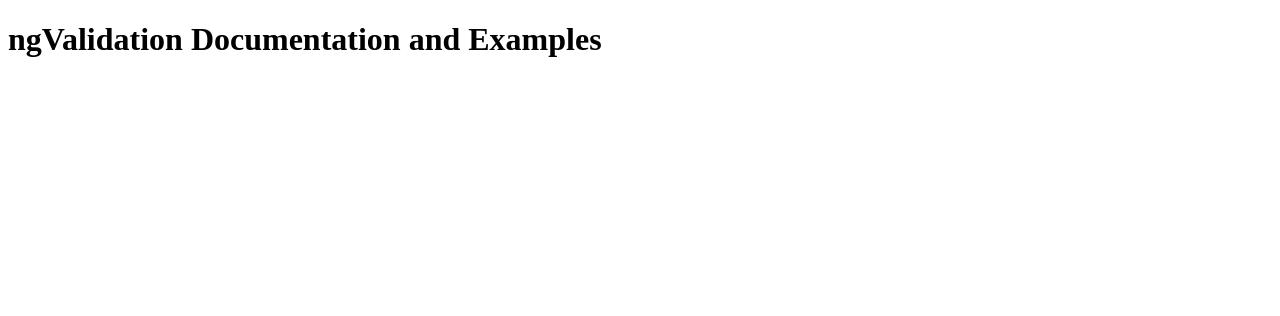
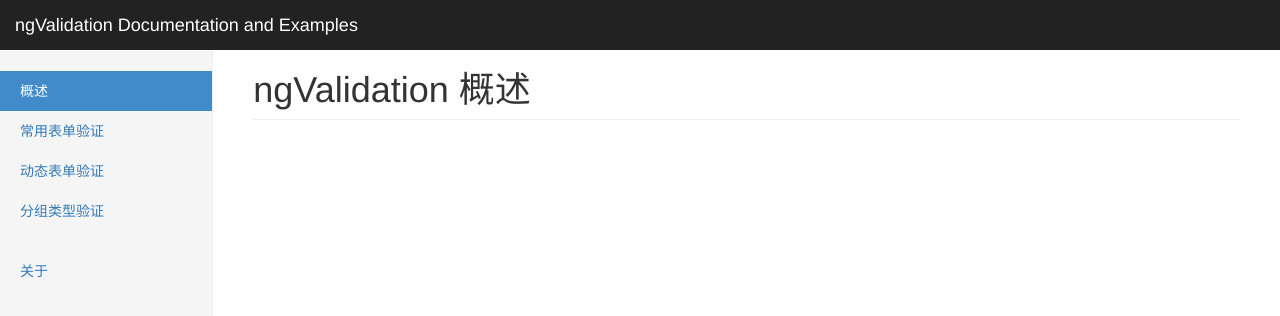
Before and after one commit to starzou/ng-validation, a website: page docs/index.html in a window 1280 px wide. Drawn offline with nearby package versions, Linux system fonts and the light colour scheme.

Commit message:
update docs

```diff
--- /dev/null
+++ b/docs/css/app.css
@@ -0,0 +1,109 @@
+/*
+ * Base structure
+ */
+
+/* Move down content because we have a fixed navbar that is 50px tall */
+body {
+    padding-top: 50px;
+}
+
+/*
+ * Global add-ons
+ */
+.sub-header {
+    padding-bottom: 10px;
+    border-bottom: 1px solid #eee;
+}
+
+/*
+ * Top navigation
+ * Hide default border to remove 1px line.
+ */
+.navbar-fixed-top {
+    border: 0;
+}
+
+/*
+ * Sidebar
+ */
+
+/* Hide for mobile, show later */
+.sidebar {
+    display: none;
+}
+
+@media (min-width: 768px) {
+    .sidebar {
+        position: fixed;
+        top: 51px;
+        bottom: 0;
+        left: 0;
+        z-index: 1000;
+        display: block;
+        padding: 20px;
+        overflow-x: hidden;
+        overflow-y: auto; /* Scrollable contents if viewport is shorter than content. */
+        background-color: #f5f5f5;
+        border-right: 1px solid #eee;
+    }
+}
+
+/* Sidebar navigation */
+.nav-sidebar {
+    margin-right: -21px; /* 20px padding + 1px border */
+    margin-bottom: 20px;
+    margin-left: -20px;
+}
+
+.nav-sidebar > li > a {
+    padding-right: 20px;
+    padding-left: 20px;
+}
+
+.nav-sidebar > .active > a,
+.nav-sidebar > .active > a:hover,
+.nav-sidebar > .active > a:focus {
+    color: #fff;
+    background-color: #428bca;
+}
+
+/*
+ * Main content
+ */
+
+.main {
+    padding: 20px;
+}
+
+@media (min-width: 768px) {
+    .main {
+        padding-right: 40px;
+        padding-left: 40px;
+    }
+}
+
+.main .page-header {
+    margin-top: 0;
+}
+
+/*
+ * Placeholder dashboard ideas
+ */
+
+.placeholders {
+    margin-bottom: 30px;
+    text-align: center;
+}
+
+.placeholders h4 {
+    margin-bottom: 0;
+}
+
+.placeholder {
+    margin-bottom: 20px;
+}
+
+.placeholder img {
+    display: inline-block;
+    border-radius: 50%;
+}
--- a/docs/index.html
+++ b/docs/index.html
@@ -3,10 +3,47 @@
 <head>
     <meta charset="UTF-8">
     <title>Documentation and Examples</title>
+    <link rel="stylesheet" href="../bower_components/bootstrap/dist/css/bootstrap.min.css"/>
+    <link rel="stylesheet" href="css/app.css"/>
 </head>
 <body ng-controller="AppController">
 
-    <h1 ng-bind="title"></h1>
+    <nav class="navbar navbar-inverse navbar-fixed-top">
+        <div class="container-fluid">
+            <div class="navbar-header">
+                <a class="navbar-brand" ng-bind="title"></a>
+            </div>
+        </div>
+    </nav>
+
+    <div class="container-fluid">
+        <div class="row">
+            <div class="col-sm-3 col-md-2 sidebar">
+                <ul class="nav nav-sidebar">
+                    <li class="active">
+                        <a href="#">概述</a>
+                    </li>
+                    <li>
+                        <a href="#">常用表单验证</a>
+                    </li>
+                    <li>
+                        <a href="#">动态表单验证</a>
+                    </li>
+                    <li><a href="#">分组类型验证</a></li>
+                </ul>
+                <ul class="nav nav-sidebar">
+                    <li>
+                        <a href="#">关于</a>
+                    </li>
+                </ul>
+            </div>
+            <div class="col-sm-9 col-sm-offset-3 col-md-10 col-md-offset-2 main">
+                <h1 class="page-header">ngValidation 概述</h1>
+
+            </div>
+        </div>
+    </div>
+
 
     <script src="../bower_components/angular/angular.js"></script>
     <script src="../angular-validation.js"></script>
```
